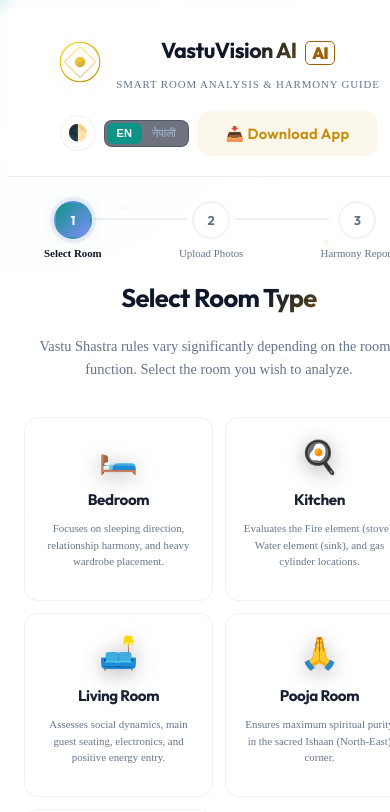
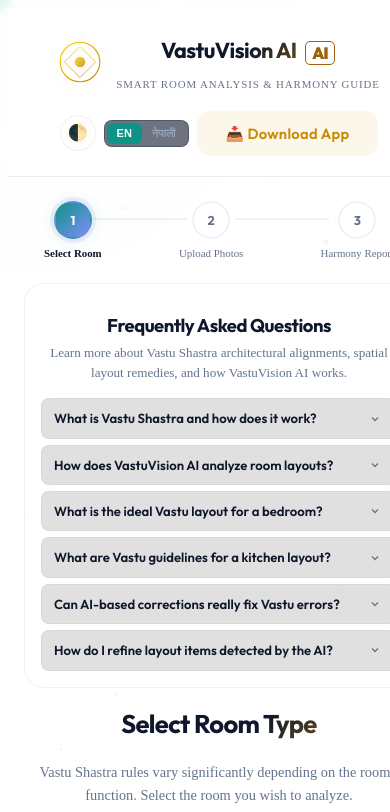
Before and after one commit to arthurrgg8-lgtm/vastuvision, a Next.js app: page / in a window 390 px wide. Shown: the top 812 px of the page. Built offline with nearby package versions, Linux system fonts and the light colour scheme.

Commit message:
Simplify splash screen to minimal compass icon, move FAQ to top as compact accordion

```diff
--- a/src/app/globals.css
+++ b/src/app/globals.css
@@ -2027,6 +2027,154 @@
     100% { transform: scale(0.9); opacity: 0.6; }
 }
 
+/* ── FAQ Accordion (Compact, Always Visible) ─────────────────────────────── */
+.faq-section-compact {
+    margin-top: 16px;
+    margin-bottom: 20px;
+    padding: 20px 24px;
+    background: var(--surface-glass);
+    border: 1px solid var(--border-glass);
+    border-radius: var(--radius-lg);
+    backdrop-filter: blur(12px);
+}
+
+.faq-compact-title-area {
+    margin-bottom: 16px;
+    text-align: center;
+}
+
+.faq-compact-title-area h2 {
+    font-size: 1.35rem;
+    color: var(--text-primary);
+    margin-bottom: 6px;
+}
+
+.faq-compact-title-area p {
+    color: var(--text-muted);
+    font-size: 0.85rem;
+    max-width: 500px;
+    margin: 0 auto;
+    line-height: 1.5;
+}
+
+.faq-accordion {
+    display: flex;
+    flex-direction: column;
+    gap: 6px;
+    text-align: left;
+    max-width: 800px;
+    margin: 0 auto;
+}
+
+.faq-accordion-item {
+    background: rgba(0, 0, 0, 0.12);
+    border: 1px solid var(--border-glass);
+    border-radius: var(--radius-sm);
+    overflow: hidden;
+    transition: border-color 0.3s var(--ease-smooth);
+}
+
+.faq-accordion-item:hover {
+    border-color: var(--border-glass-hover);
+}
+
+.faq-accordion-item.open {
+    border-color: rgba(250, 204, 21, 0.15);
+    background: rgba(250, 204, 21, 0.02);
+}
+
+.faq-accordion-question {
+    width: 100%;
+    display: flex;
+    justify-content: space-between;
+    align-items: center;
+    gap: 10px;
+    padding: 12px 14px;
+    background: none;
+    border: none;
+    cursor: pointer;
+    color: var(--text-primary);
+    font-family: var(--font-header);
+    font-size: 0.85rem;
+    font-weight: 600;
+    text-align: left;
+    transition: color 0.2s var(--ease-smooth);
+    outline: none;
+    line-height: 1.4;
+}
+
+.faq-accordion-question:hover {
+    color: var(--gold-bright);
+}
+
+.faq-accordion-item.open .faq-accordion-question {
+    color: var(--gold-bright);
+}
+
+.faq-q-text {
+    flex: 1;
+}
+
+.faq-accordion-arrow {
+    flex-shrink: 0;
+    width: 18px;
+    height: 18px;
+    display: flex;
+    align-items: center;
+    justify-content: center;
+    color: var(--text-muted);
+    transition: transform 0.3s var(--ease-out-expo), color 0.3s var(--ease-out-expo);
+}
+
+.faq-accordion-arrow.open {
+    transform: rotate(180deg);
+    color: var(--gold);
+}
+
+.faq-accordion-answer {
+    max-height: 0;
+    overflow: hidden;
+    transition: max-height 0.35s var(--ease-out-expo);
+}
+
+.faq-accordion-item.open .faq-accordion-answer {
+    max-height: 260px;
+}
+
+.faq-accordion-answer p {
+    padding: 0 14px 14px 14px;
+    color: var(--text-secondary);
+    font-size: 0.85rem;
+    line-height: 1.6;
+    margin: 0;
+}
+
+@media (max-width: 640px) {
+    .faq-section-compact {
+        padding: 16px;
+        margin-top: 12px;
+        margin-bottom: 16px;
+    }
+
+    .faq-compact-title-area h2 {
+        font-size: 1.15rem;
+    }
+
+    .faq-compact-title-area p {
+        font-size: 0.82rem;
+    }
+
+    .faq-accordion-question {
+        font-size: 0.82rem;
+        padding: 10px 12px;
+    }
+
+    .faq-accordion-answer p {
+        font-size: 0.82rem;
+        padding: 0 12px 12px 12px;
+    }
+}
+
 /* ── Responsive Design ───────────────────────────────────────────────────── */
 
 /* Tablets */
@@ -3056,7 +3204,36 @@
     display: flex;
     justify-content: center;
     align-items: center;
-    min-height: 380px;
+    min-height: 140px;
+}
+
+/* ── Simplified Splash Compass Icon ──────────────────────────────────── */
+.splash-compass-icon {
+    width: 80px;
+    height: 80px;
+    border-radius: 50%;
+    background: radial-gradient(circle, rgba(20, 184, 166, 0.1) 0%, transparent 70%);
+    display: flex;
+    align-items: center;
+    justify-content: center;
+    animation: splashCompassFloat 4s ease-in-out infinite;
+    border: 1px solid rgba(20, 184, 166, 0.08);
+}
+
+.splash-compass-emoji {
+    font-size: 2.4rem;
+    animation: splashCompassSpin 12s ease-in-out infinite;
+}
+
+@keyframes splashCompassFloat {
+    0%, 100% { transform: translateY(0); box-shadow: 0 0 20px rgba(20, 184, 166, 0.05); }
+    50% { transform: translateY(-8px); box-shadow: 0 0 40px rgba(20, 184, 166, 0.12); }
+}
+
+@keyframes splashCompassSpin {
+    0%, 100% { transform: rotate(0deg); }
+    25% { transform: rotate(20deg); }
+    75% { transform: rotate(-20deg); }
 }
 
 .splash-loading-area {
--- a/src/app/page.tsx
+++ b/src/app/page.tsx
@@ -406,6 +406,15 @@
   const [activeFilterTab, setActiveFilterTab] = useState<"all" | "critical" | "warning" | "good">("all");
   const [gridMode, setGridMode] = useState<"blueprint" | "purusha">("blueprint");
 
+  // --- FAQ Accordion State ---
+  const [faqOpenIdxs, setFaqOpenIdxs] = useState<number[]>([]);
+
+  const toggleFaq = (idx: number) => {
+    setFaqOpenIdxs((prev) =>
+      prev.includes(idx) ? prev.filter((i) => i !== idx) : [...prev, idx]
+    );
+  };
+
   const [refinementText, setRefinementText] = useState("");
   const [refinementLoading, setRefinementLoading] = useState(false);
   const [selectedSector, setSelectedSector] = useState<string | null>(null);
@@ -994,52 +1003,8 @@
 
           <main className="splash-main-content">
             <div className="splash-visual-container">
-              <div className="vastu-hero-illustrator">
-                <div className="illustrator-ring ring-outer"></div>
-                <div className="illustrator-ring ring-middle"></div>
-                <div className="illustrator-ring ring-inner"></div>
-
-                <div className="vastu-mandala-grid">
-                  <div className="grid-axis axis-h"></div>
-                  <div className="grid-axis axis-v"></div>
-                  <div className="grid-diagonal diag-1"></div>
-                  <div className="grid-diagonal diag-2"></div>
-                  <div className="grid-scanner"></div>
-
-                  <span className="cardinal-lbl lbl-n">{t("north")}</span>
-                  <span className="cardinal-lbl lbl-s">{t("south")}</span>
-                  <span className="cardinal-lbl lbl-e">{t("east")}</span>
-                  <span className="cardinal-lbl lbl-w">{t("west")}</span>
-
-                  <div className="aligning-furniture element-bed" title="Bed -> SW">
-                    <div className="furniture-icon-badge bed-badge">
-                      <span>🛏️</span>
-                      <span className="furniture-lbl">{activeLanguage === "english" ? "SW" : "नैऋत्य"}</span>
-                    </div>
-                  </div>
-                  <div className="aligning-furniture element-stove" title="Stove -> SE">
-                    <div className="furniture-icon-badge stove-badge">
-                      <span>🍳</span>
-                      <span className="furniture-lbl">{activeLanguage === "english" ? "SE" : "आग्नेय"}</span>
-                    </div>
-                  </div>
-                  <div className="aligning-furniture element-altar" title="Altar -> NE">
-                    <div className="furniture-icon-badge altar-badge">
-                      <span>🙏</span>
-                      <span className="furniture-lbl">{activeLanguage === "english" ? "NE" : "ईशान"}</span>
-                    </div>
-                  </div>
-                  <div className="aligning-furniture element-water" title="Water -> NW">
-                    <div className="furniture-icon-badge water-badge">
-                      <span>💧</span>
-                      <span className="furniture-lbl">{activeLanguage === "english" ? "NW" : "वायव्य"}</span>
-                    </div>
-                  </div>
-                </div>
-
-                <div className="illustrator-center-core">
-                  <span className="core-symbol">🧭</span>
-                </div>
+              <div className="splash-compass-icon">
+                <span className="splash-compass-emoji">🧭</span>
               </div>
             </div>
 
@@ -1176,6 +1141,41 @@
             </div>
           </div>
 
+          {/* FAQ Section — Compact accordion, always visible on main page */}
+          <section className="faq-section-compact text-center">
+            <div className="faq-compact-title-area">
+              <h2>{t("faqTitle")}</h2>
+              <p>{t("faqSub")}</p>
+            </div>
+            <div className="faq-accordion">
+              {((TRANSLATIONS[activeLanguage] as any).faqList || TRANSLATIONS.english.faqList).map((faq: any, idx: number) => {
+                const isOpen = faqOpenIdxs.includes(idx);
+                return (
+                  <div
+                    key={idx}
+                    className={`faq-accordion-item ${isOpen ? "open" : ""}`}
+                  >
+                    <button
+                      className="faq-accordion-question"
+                      onClick={() => toggleFaq(idx)}
+                      aria-expanded={isOpen}
+                    >
+                      <span className="faq-q-text">{faq.q}</span>
+                      <span className={`faq-accordion-arrow ${isOpen ? "open" : ""}`}>
+                        <svg width="12" height="12" viewBox="0 0 24 24" fill="none" stroke="currentColor" strokeWidth="2.5">
+                          <polyline points="6 9 12 15 18 9" />
+                        </svg>
+                      </span>
+                    </button>
+                    <div className="faq-accordion-answer">
+                      <p>{faq.a}</p>
+                    </div>
+                  </div>
+                );
+              })}
+            </div>
+          </section>
+
           {/* STEP 1: ROOM SELECTION */}
           {currentStep === 1 && (
             <section className="step-section active">
@@ -1676,25 +1676,7 @@
         </div>
       </main>
 
-          {/* FAQ Section — Knowledge Base at bottom */}
-          <section className="faq-section text-center">
-            <div className="faq-title-area">
-              <h2>{t("faqTitle")}</h2>
-              <p>{t("faqSub")}</p>
-            </div>
-            <div className="faq-grid">
-              {((TRANSLATIONS[activeLanguage] as any).faqList || TRANSLATIONS.english.faqList).map((faq: any, idx: number) => (
-                <div
-                  key={idx}
-                  ref={setRevealRef(`faq-${idx}`)}
-                  className={`faq-card reveal ${idx % 2 === 0 ? "reveal-delay-1" : "reveal-delay-2"}`}
-                >
-                  <h3>{faq.q}</h3>
-                  <p>{faq.a}</p>
-                </div>
-              ))}
-            </div>
-          </section>
+
 
       {/* Footer */}
       <footer className="app-footer text-center">
```
